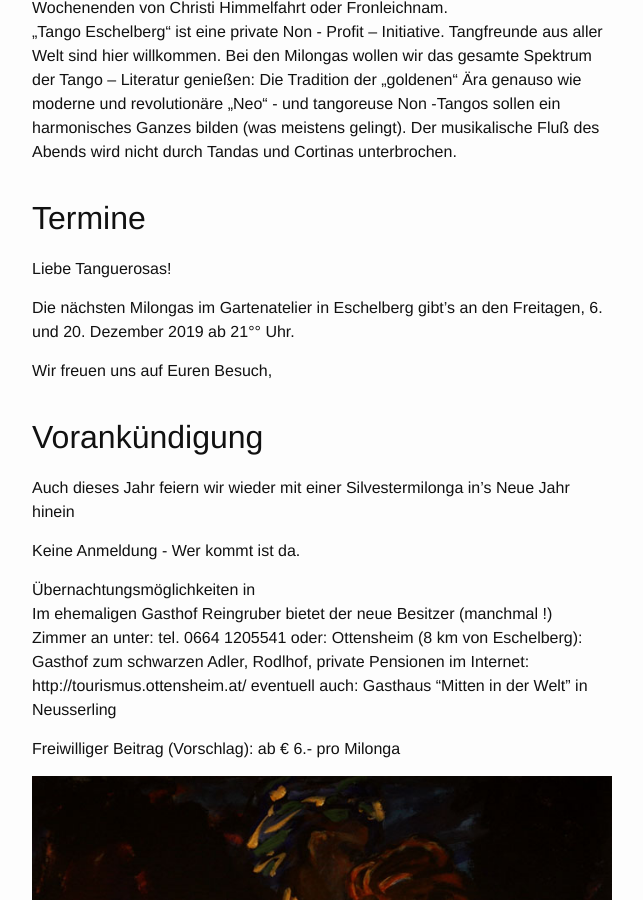
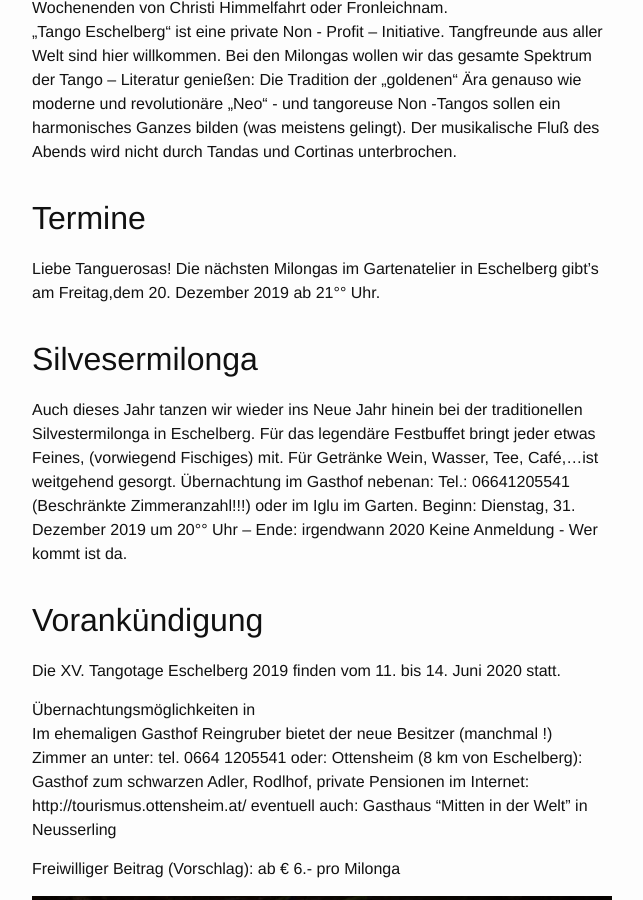
Before and after one commit to eschelberg/eschelberg.github.io, a Jekyll site: the page built from tango/index.md, in a window 1280 px wide and 900 px high, scrolled down 614 px. Shown: the whole window, without its empty margins (158-801 px from the left). Built offline with Jekyll 4.4.1, drawn with Linux system fonts in a browser that asks for light colours.

Commit message:
Update index.md

```diff
--- a/tango/index.md
+++ b/tango/index.md
@@ -12,16 +12,17 @@ Der musikalische Fluß des Abends wird nicht durch Tandas und Cortinas unterbroc
 ## Termine
 
 Liebe Tanguerosas!
+Die nächsten Milongas im Gartenatelier in Eschelberg gibt’s am Freitag,dem 20. Dezember 2019 ab 21°° Uhr.
 
-Die nächsten Milongas im Gartenatelier in Eschelberg gibt’s an den Freitagen, 6. und 20. Dezember 2019 ab 21°° Uhr.
-
-Wir freuen uns auf Euren Besuch,
+## Silvesermilonga
+Auch dieses Jahr tanzen wir wieder ins Neue Jahr hinein bei der traditionellen Silvestermilonga in Eschelberg.
+Für das legendäre Festbuffet bringt jeder etwas Feines, (vorwiegend Fischiges) mit. Für Getränke Wein, Wasser, Tee, Café,…ist weitgehend gesorgt.
+Übernachtung im Gasthof nebenan: Tel.: 06641205541 (Beschränkte Zimmeranzahl!!!) oder im Iglu im Garten.
+Beginn: Dienstag, 31. Dezember 2019 um 20°° Uhr – Ende: irgendwann 2020
+Keine Anmeldung - Wer kommt ist da.
 
 ## Vorankündigung
-
-Auch dieses Jahr feiern wir wieder mit einer Silvestermilonga in's Neue Jahr hinein
-
-Keine Anmeldung - Wer kommt ist da.
+Die XV. Tangotage Eschelberg 2019 finden vom 11. bis 14. Juni 2020 statt.
 
 Übernachtungsmöglichkeiten in
 Im ehemaligen Gasthof Reingruber bietet der neue Besitzer (manchmal !) Zimmer an unter: tel. 0664 1205541
```
